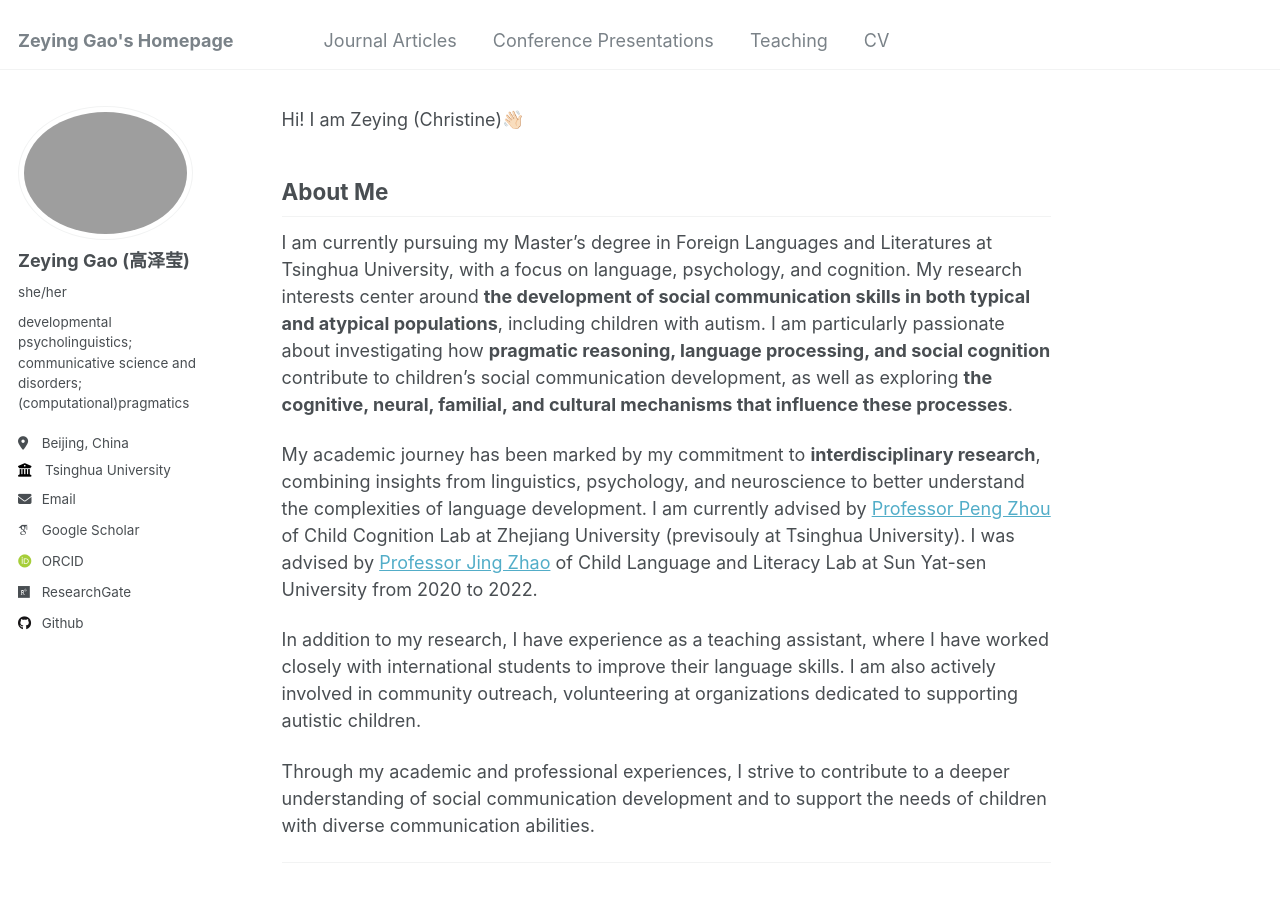
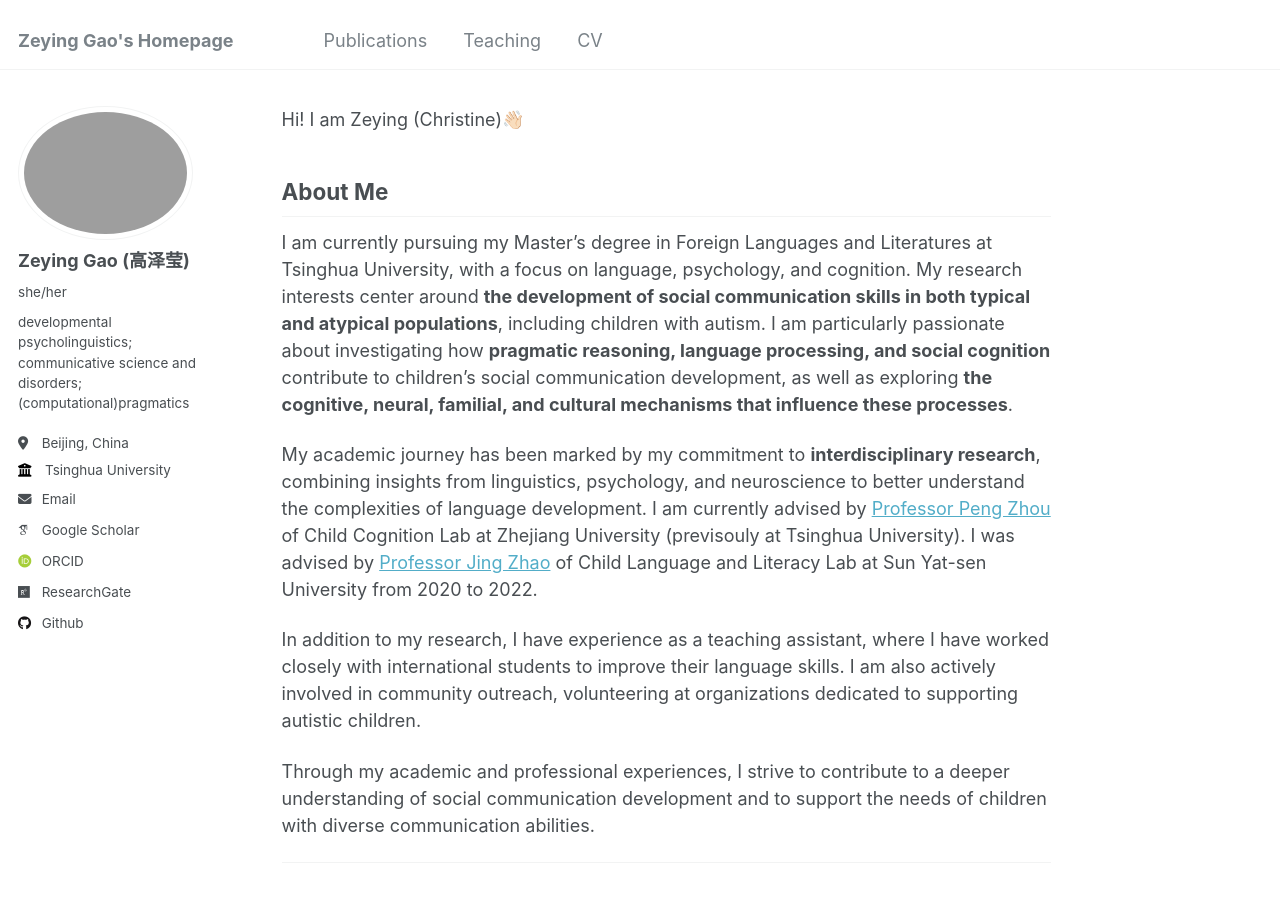
Before and after one commit to ZeyingGAO/zeyinggao.github.io, a Jekyll site: the page built from _pages/about.md, in a window 1280 px wide and 900 px high. Built offline with Jekyll 4.4.1, drawn with Linux system fonts in a browser that asks for light colours; some web fonts are replaced.

Commit message:
Update navigation.yml

```diff
--- a/_data/navigation.yml
+++ b/_data/navigation.yml
@@ -5,11 +5,8 @@
 # prevent it from being included in the site.
 
 main:
-  - title: "Journal Articles"
-    url: /journalarticles/
-
-  - title: "Conference Presentations"
-    url: /conferences/
+  - title: "Publications"
+    url: /publications/
 
   - title: "Teaching"
     url: /teaching/
```
